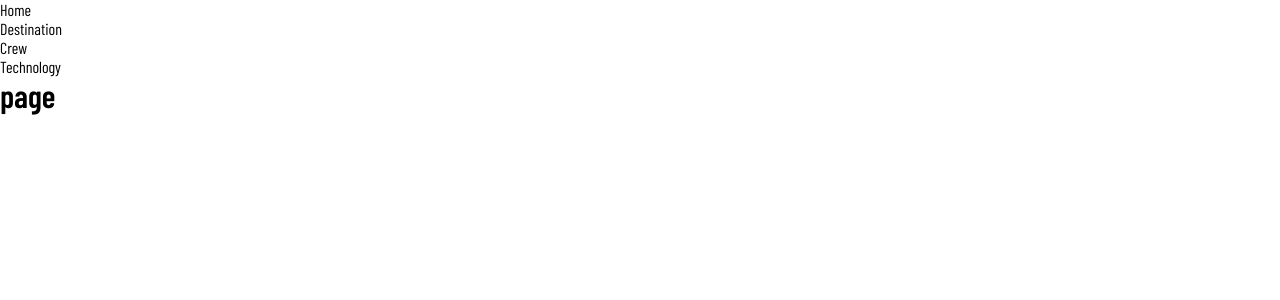
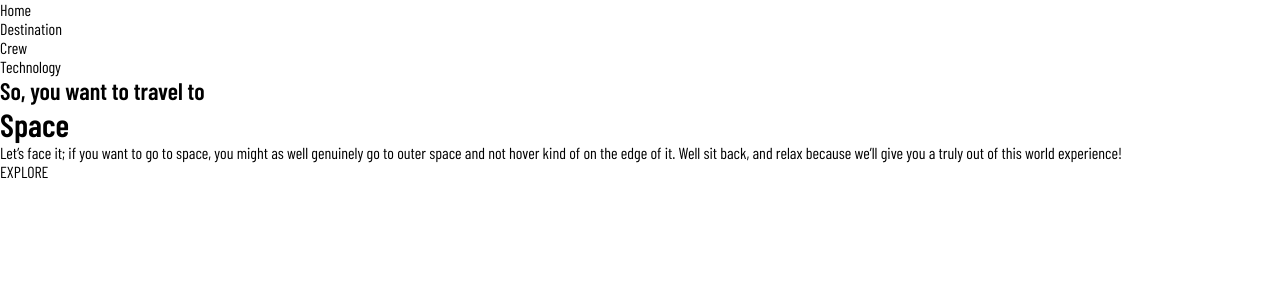
Before and after one commit to StalinAM/space-tourism, a Next.js app: page / in a window 1280 px wide. Shown: the top 300 px of the page. Built offline with nearby package versions, Linux system fonts and the light colour scheme.

Commit message:
add content planets

```diff
--- a/app/page.jsx
+++ b/app/page.jsx
@@ -1,3 +1,18 @@
+import Link from 'next/link'
 export default function Page() {
-  return <h1>page</h1>
+  return (
+    <main>
+      <div>
+        <h2>So, you want to travel to</h2>
+        <h1>Space</h1>
+        <p>
+          Let’s face it; if you want to go to space, you might as well genuinely
+          go to outer space and not hover kind of on the edge of it. Well sit
+          back, and relax because we’ll give you a truly out of this world
+          experience!
+        </p>
+      </div>
+      <Link href="/">EXPLORE</Link>
+    </main>
+  )
 }
```
Also changed, not shown: app/destination/[id]/page.jsx (added, +7 -0 lines), app/destination/layout.jsx (added, +22 -0 lines), components/PlanetsInfo.jsx (added, +23 -0 lines).
